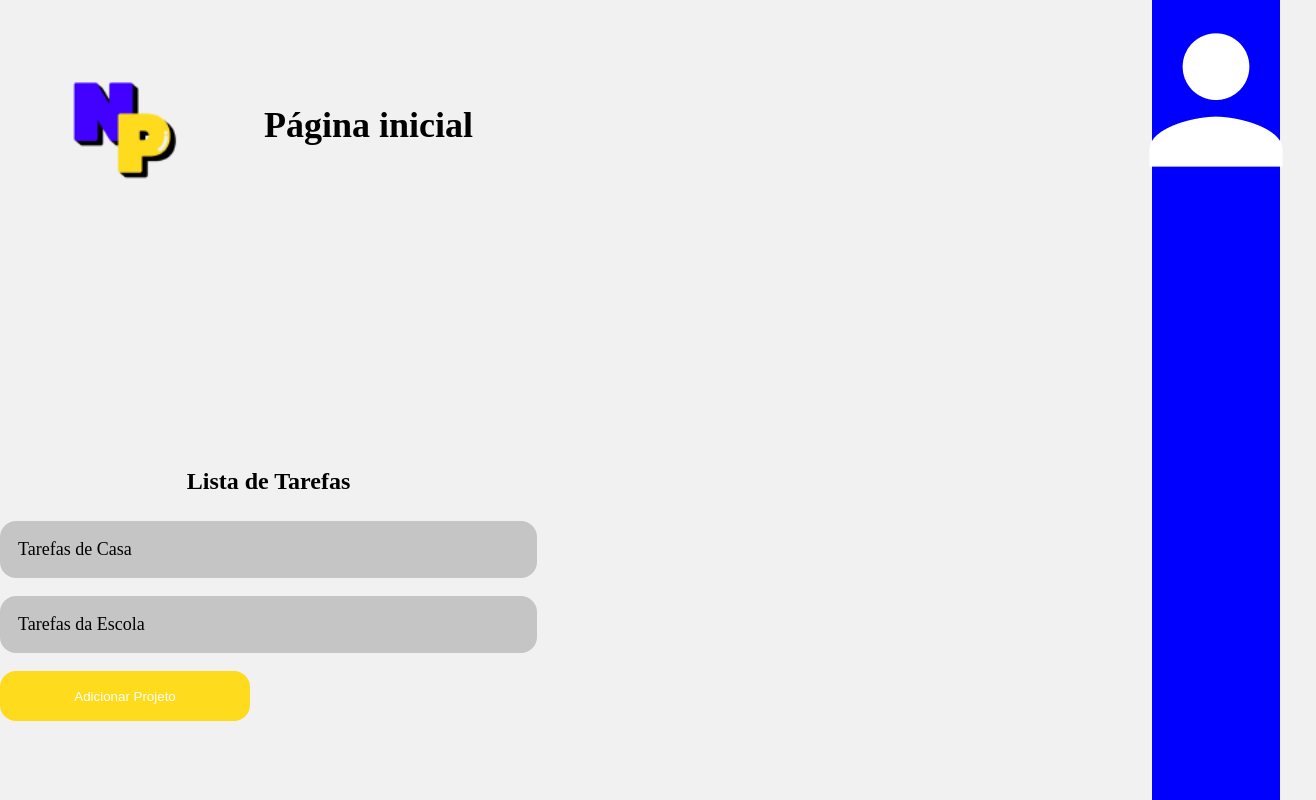
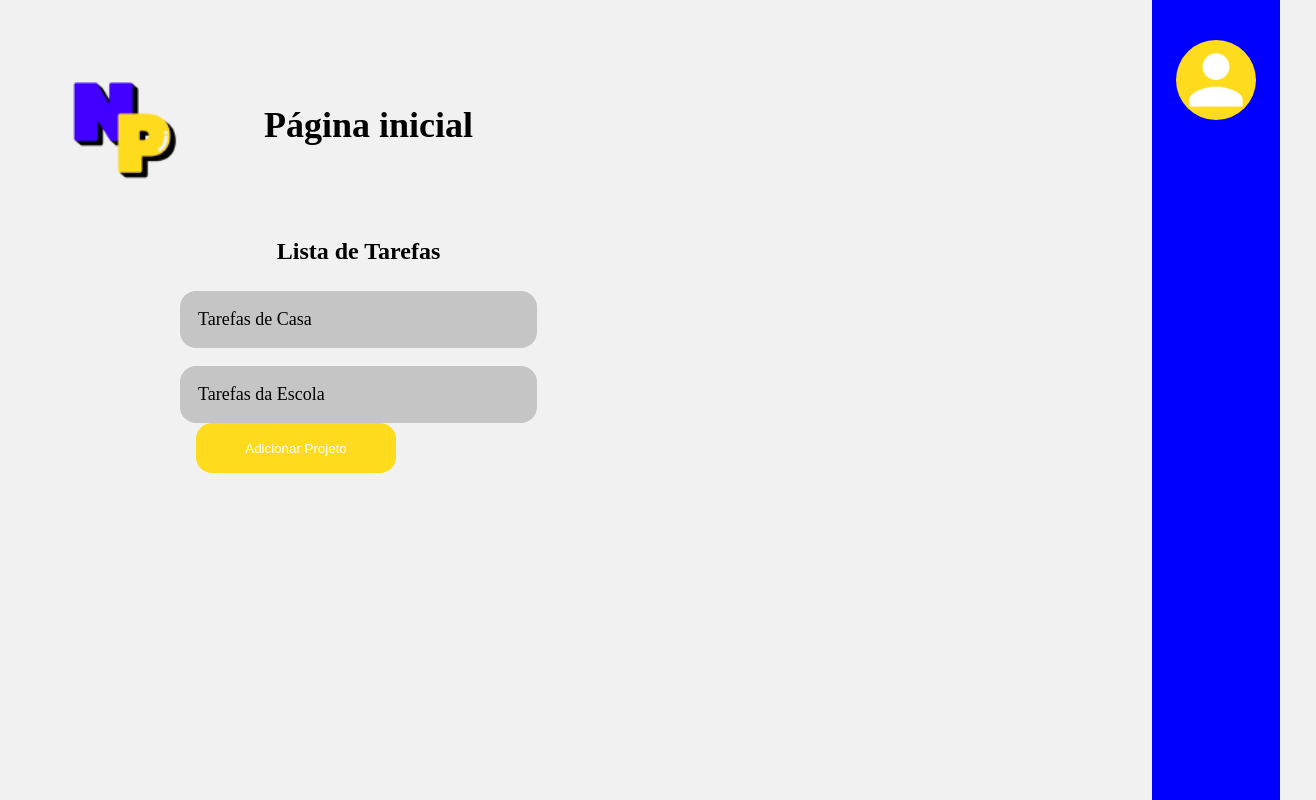
Before and after one commit to PedrooTz/Task-Manager, a website: page pageshtml/inicial.html in a window 1280 px wide. Shown: the whole page, 1316 px wide, since content can reach past the window. Drawn offline with Linux system fonts and the light colour scheme.

Commit message:
quase finalizado

```diff
--- a/css/inicial.css
+++ b/css/inicial.css
@@ -25,23 +25,11 @@ body{
     width: 160px;
 }
 
-/* .tarefas{
-    display: flex;
-    align-items: center;
-    justify-content: center;
-
-}
-
-.conatiner-tarefa{
-    display: flex;
-    align-items: center;
-    flex-direction: column;
-} */
-
 .logo h1{
     padding-right: 950px;
     width: 1560px;
 }
+
 .logo .person{
     background-color: #ccc;
     border-radius: 50%;
@@ -49,31 +37,27 @@ body{
     width: 70px;
     display: flex;
 }
+
 h1{
     padding: 64px;
     font-size: 36px;
 }
+
 .tarefas{
     display: flex;
     flex-direction: column;
     position: relative;
     outline: none;
     border: none;
-    padding-top: 250px;
+    width: 100%;
+    padding-top: 20px;
+    padding-left: 180px;
+    gap: ;
+}
 
-}
 .tarefas a{
     padding: 8px;
     width: 500px;
-
-
-}
-
-a .addTarefa{
-    width: 250px;
-    align-items: center;
-    display: flex;
-    justify-content: center;
 }
 
 .tarefas h2{
@@ -108,8 +92,7 @@ button{
 input:-webkit-autofill,
 input:-webkit-autofill:hover,
 input:-webkit-autofill:focus,
-input:-webkit-autofill:active{
-    -webkit-box-shadow: 0 0 0 30px #ccc inset !important;
+input:-webkit-autofill:active{ -webkit-box-shadow: 0 0 0 30px #ccc inset !important;
 }
 
 .addTarefa{
@@ -132,6 +115,13 @@ input:-webkit-autofill:active{
     display: flex;
     align-items: center;
     flex-direction: column;
+    padding-top: 40px;
+}
+
+.barra-lateral img{
+    width: 80px;
+    border-radius: 50%;
+    background-color: #FFDB1D;
 }
 
 .addTarefa:hover{
```
